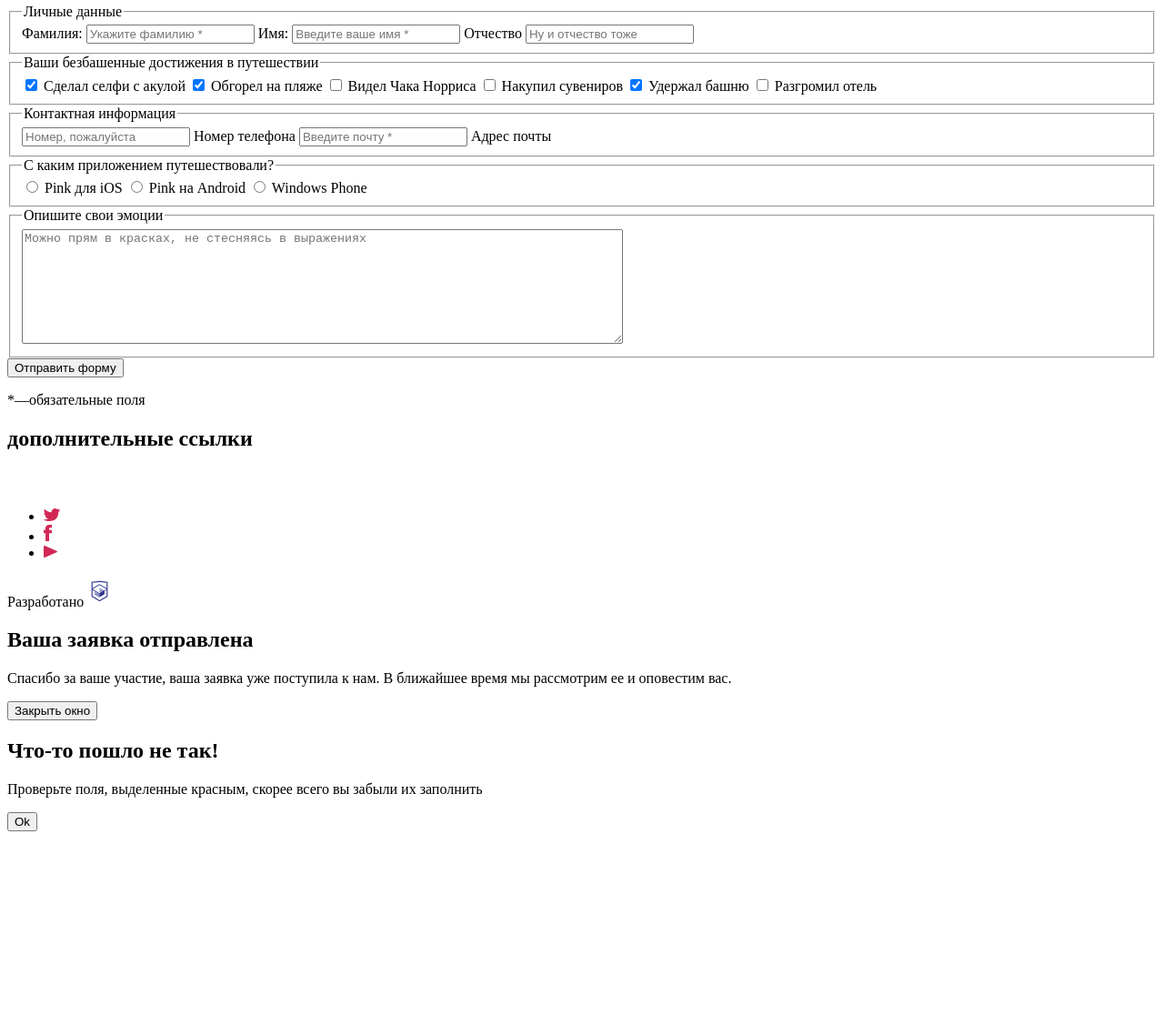
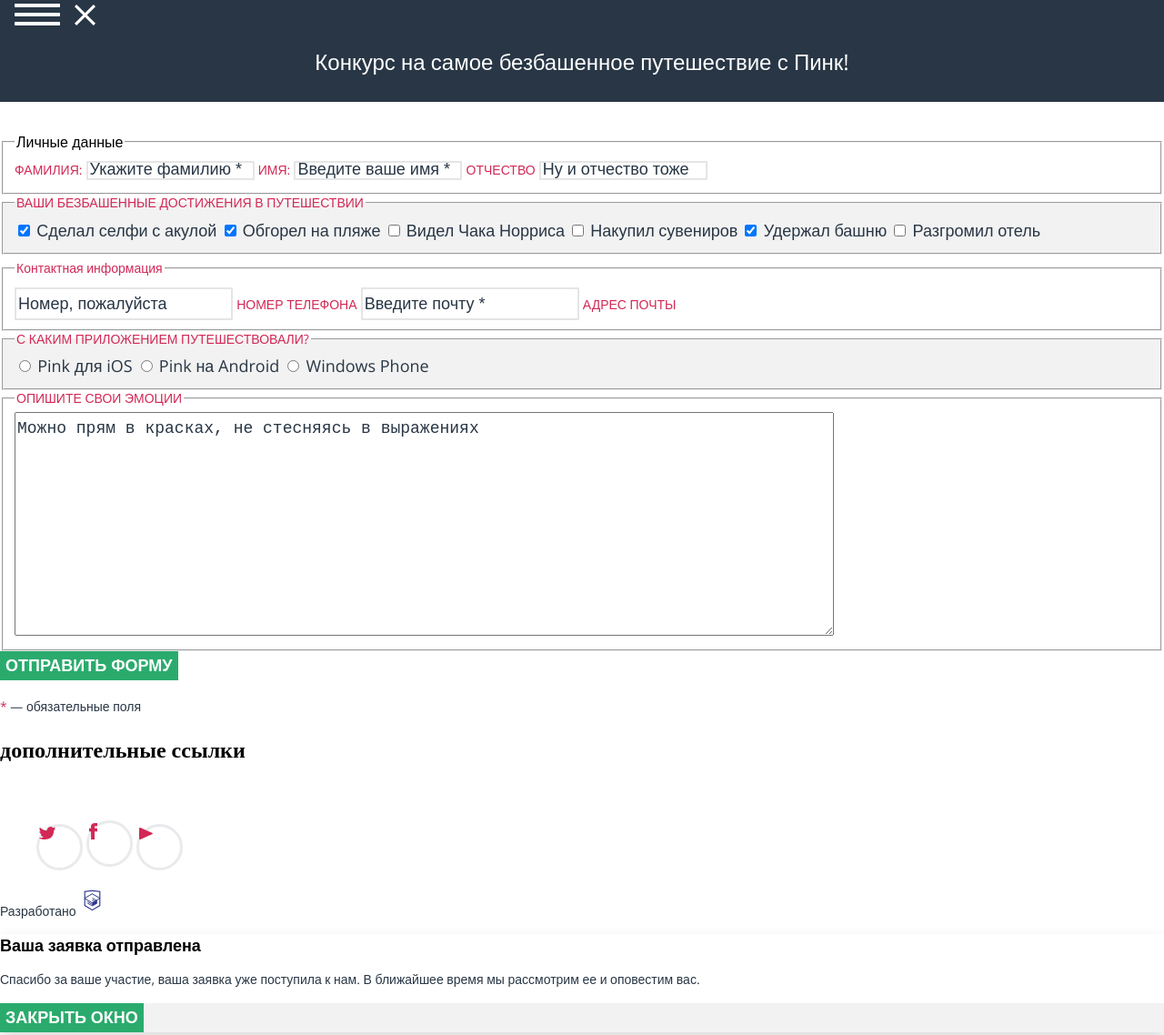
Before and after one commit to Yuriy64M/1096255-pink-22, a website: page source/form.html in a window 1280 px wide. Shown: the part 332-1470 px from the top of the page at 91% size. Before the commit the page ends 1254 px from the top, so only its background shows below. Drawn offline with nearby package versions, Linux system fonts and the light colour scheme; files that its build step writes are made by us from their sources.

Commit message:
фон и шрифты для формы

```diff
--- a/source/form.html
+++ b/source/form.html
@@ -5,6 +5,7 @@
     <title>HTML Academy: Пинк</title>
     <link rel="preconnect" href="https://fonts.gstatic.com">
     <link href="https://fonts.googleapis.com/css2?family=Open+Sans:ital,wght@0,300;0,400;0,700;0,800;1,300;1,600;1,700;1,800&display=swap" rel="stylesheet">
+    <link href="css/style.css" rel="stylesheet">
   </head>
   <body>
 
@@ -77,13 +78,13 @@
           <label class="achievements__label" for="idHotel">Разгромил отель</label>
         </fieldset>
 
-        <fieldset class="">
-          <legend class="">Контактная информация</legend>
-          <input type="text" name="numberPhone" placeholder="Номер, пожалуйста" id="idNumberPhone">
-          <label for="idNumberPhone">Номер телефона</label>
+        <fieldset class="your-contacts">
+          <legend class="your-contacts__title">Контактная информация</legend>
+          <input class="your-contacts__input" type="text" name="numberPhone" placeholder="Номер, пожалуйста" id="idNumberPhone">
+          <label class="your-contact__phone" for="idNumberPhone">Номер телефона</label>
 
-          <input type="text" name="mail" placeholder="Введите почту *" id="idMail">
-          <label for="idMail">Адрес почты</label>
+          <input class="your-contacts__input" type="text" name="mail" placeholder="Введите почту *" id="idMail">
+          <label class="your-contact__mail" for="idMail">Адрес почты</label>
         </fieldset>
 
         <fieldset class="your-platform">
@@ -103,7 +104,7 @@
 
         <input class="form__button" type="submit" value="Отправить форму">
       </form>
-      <p class="form-main__text"><span class="form-main__help">*</span>—обязательные поля</p>
+      <p class="form-main__text"><span class="form-main__help">*</span> — обязательные поля</p>
 
     </main>
 
@@ -144,14 +145,17 @@
     </footer>
 
     <section class="popup-success">
-      <h2 class="">Ваша заявка отправлена</h2>
-      <p class="">Спасибо за ваше участие, ваша заявка уже поступила к нам. В ближайшее время мы рассмотрим ее и оповестим вас.</p>
-      <button class="" type="button" name="button">Закрыть окно</button>
+      <h2 class="popup-success__title">Ваша заявка отправлена</h2>
+      <p class="popup-success__text">Спасибо за ваше участие, ваша заявка уже поступила к нам. В ближайшее время мы рассмотрим ее и оповестим вас.</p>
+      <div class="popup-success__wrapper">
+        <button class="popup-success__button" type="button" name="button">Закрыть окно</button>
+      </div>
+
     </section>
     <section class="popup-failure">
-      <h2 class="">Что-то пошло не так!</h2>
-      <p class="">Проверьте поля, выделенные красным, скорее всего вы забыли их заполнить</p>
-      <button class="" type="button" name="button">Ok</button>
+      <h2 class="popup-failure__title">Что-то пошло не так!</h2>
+      <p class="popup-failure__text">Проверьте поля, выделенные красным, скорее всего вы забыли их заполнить</p>
+      <button class="popup-failure__button" type="button" name="button">Ok</button>
     </section>
   </body>
 
--- a/source/less/contacts.less
+++ b/source/less/contacts.less
@@ -65,4 +65,5 @@
   width: 1200px;
   height: 123px;
   object-fit: contain;
+  left: 0;
 }
--- /dev/null
+++ b/source/less/form-main.less
@@ -0,0 +1,14 @@
+.form-main {
+  background-color: #ffffff;
+  font-family: "Open Sans", Arial, sans-serif;
+}
+
+.form-main__title {
+  padding: 0;
+  margin: 0;
+  font-style: normal;
+  font-weight: 300;
+  font-size: 24px;
+  line-height: 33px;
+  color: #ffffff;
+}
--- /dev/null
+++ b/source/less/form-name.less
@@ -0,0 +1,24 @@
+.form-name {
+  background-color: #ffffff;
+  font-family: "Open Sans", Arial, sans-serif;
+}
+
+.form-name__label {
+  font-style: normal;
+  font-weight: normal;
+  font-size: 14px;
+  line-height: 30px;
+  color:  #D22856;
+  text-transform: uppercase;
+}
+
+.form-name__input {
+  background-color: white;
+  border: 2px solid #E5E5E5;
+  border-radius: 1px;
+}
+
+.form-name__input::placeholder {
+  font-size: 18px;
+  color: #283645;
+}
--- /dev/null
+++ b/source/less/form.less
@@ -0,0 +1,4 @@
+.form {
+  background-color: white;
+  font-family: "Open Sans", Arial, sans-serif;
+}
--- /dev/null
+++ b/source/less/form/achievements.less
@@ -0,0 +1,21 @@
+.achievements {
+  background-color: #F2F2F2;
+  font-family: "Open Sans", Arial, sans-serif;
+}
+
+.achievements__title {
+  color: #D22856;
+  font-style: normal;
+  font-weight: normal;
+  font-size: 14px;
+  line-height: 18px;
+  text-transform: uppercase;
+}
+
+.achievements__label {
+  color: #283645;
+  font-style: normal;
+  font-weight: normal;
+  font-size: 18px;
+  line-height: 30px;
+}
--- /dev/null
+++ b/source/less/form/form-main.less
@@ -0,0 +1,30 @@
+.form-main {
+  background-color: #ffffff;
+  font-family: "Open Sans", Arial, sans-serif;
+}
+
+.form-main__title {
+  padding: 0;
+  margin: 0;
+  font-style: normal;
+  font-weight: 300;
+  font-size: 24px;
+  line-height: 33px;
+  color: #ffffff;
+}
+
+.form-main__text {
+  font-style: normal;
+  font-weight: normal;
+  font-size: 14px;
+  line-height: 30px;
+  color:  #283645;
+}
+
+.form-main__help {
+  font-style: normal;
+  font-weight: normal;
+  font-size: 14px;
+  line-height: 30px;
+  color:  #D22856;
+}
--- /dev/null
+++ b/source/less/form/form-name.less
@@ -0,0 +1,24 @@
+.form-name {
+  background-color: #ffffff;
+  font-family: "Open Sans", Arial, sans-serif;
+}
+
+.form-name__label {
+  font-style: normal;
+  font-weight: normal;
+  font-size: 14px;
+  line-height: 30px;
+  color:  #D22856;
+  text-transform: uppercase;
+}
+
+.form-name__input {
+  background-color: white;
+  border: 2px solid #E5E5E5;
+  border-radius: 1px;
+}
+
+.form-name__input::placeholder {
+  font-size: 18px;
+  color: #283645;
+}
--- /dev/null
+++ b/source/less/form/form.less
@@ -0,0 +1,15 @@
+.form {
+  background-color: white;
+  font-family: "Open Sans", Arial, sans-serif;
+}
+
+.form__button {
+  background-color: #2AAB6D;
+  font-style: normal;
+  font-weight: bold;
+  font-size: 18px;
+  line-height: 30px;
+  color: white;
+  text-transform: uppercase;
+  border: none;
+}
--- /dev/null
+++ b/source/less/form/popup-failure.less
@@ -0,0 +1,32 @@
+.popup-failure {
+  background-color: white;
+  font-family: "Open Sans", Arial, sans-serif;
+  box-shadow: 0px 7px 15px rgba(0, 1, 1, 0.15);
+}
+
+.popup-failure__title {
+  font-style: normal;
+  font-weight: bold;
+  font-size: 18px;
+  line-height: 24px;
+  color:  #000000;
+}
+
+.popup-failure__text {
+  font-style: normal;
+  font-weight: normal;
+  font-size: 14px;
+  line-height: 24px;
+  color: #283645;
+}
+
+.popup-failure__button {
+  background-color: #2AAB6D;
+  border: none;
+  font-style: normal;
+  font-weight: bold;
+  font-size: 18px;
+  line-height: 30px;
+  color: white;
+  text-transform: uppercase;
+}
--- /dev/null
+++ b/source/less/form/popup-success.less
@@ -0,0 +1,36 @@
+.popup-success {
+  background-color: white;
+  font-family: "Open Sans", Arial, sans-serif;
+  box-shadow: 0px 7px 15px rgba(0, 1, 1, 0.15);
+}
+
+.popup-success__title {
+  font-style: normal;
+  font-weight: bold;
+  font-size: 18px;
+  line-height: 24px;
+  color: black;
+}
+
+.popup-success__text {
+  font-style: normal;
+  font-weight: normal;
+  font-size: 14px;
+  line-height: 24px;
+  color: #283645;
+}
+
+.popup-success__wrapper {
+  background-color:  #F2F2F2;
+}
+
+.popup-success__button {
+  background-color: #2AAB6D;
+  border: none;
+  font-style: normal;
+  font-weight: bold;
+  font-size: 18px;
+  line-height: 30px;
+  color: #FFFFFF;
+  text-transform: uppercase;
+}
--- /dev/null
+++ b/source/less/form/your-contacts.less
@@ -0,0 +1,49 @@
+.your-contacts {
+  background-color: #ffffff;
+  font-family: "Open Sans", Arial, sans-serif;
+}
+
+.your-contacts__title {
+  font-style: normal;
+  font-weight: normal;
+  font-size: 14px;
+  line-height: 30px;
+  color:  #D22856;
+}
+
+.your-contacts__input {
+  border: 2px solid #E5E5E5;
+  border-radius: 1px;
+  background-color: white;
+  color: #283645;
+  font-style: normal;
+  font-weight: normal;
+  font-size: 18px;
+  line-height: 30px;
+}
+
+.your-contacts__input::placeholder {
+  color: #283645;
+  font-style: normal;
+  font-weight: normal;
+  font-size: 18px;
+  line-height: 30px;
+}
+
+.your-contact__phone {
+  font-style: normal;
+  font-weight: normal;
+  font-size: 14px;
+  line-height: 30px;
+  color: #D22856;
+  text-transform: uppercase;
+}
+
+.your-contact__mail {
+  font-style: normal;
+  font-weight: normal;
+  font-size: 14px;
+  line-height: 30px;
+  color: #D22856;
+  text-transform: uppercase;
+}
--- /dev/null
+++ b/source/less/form/your-platform.less
@@ -0,0 +1,21 @@
+.your-platform {
+  background-color: #F2F2F2;
+  font-family: "Open Sans", Arial, sans-serif;
+}
+
+.your-platform__title {
+  font-style: normal;
+  font-weight: normal;
+  font-size: 14px;
+  line-height: 18px;
+  color:  #D22856;
+  text-transform: uppercase;
+}
+
+.your-platform__label {
+  font-style: normal;
+  font-weight: normal;
+  font-size: 18px;
+  line-height: 30px;
+  color:  #283645;
+}
--- /dev/null
+++ b/source/less/form/your-review.less
@@ -0,0 +1,29 @@
+.your-review {
+  background-color: white;
+  font-family: "Open Sans", Arial, sans-serif;
+}
+
+.your-review__title {
+  font-style: normal;
+  font-weight: normal;
+  font-size: 14px;
+  line-height: 18px;
+  color:  #D22856;
+  text-transform: uppercase;
+}
+
+.your-review__text {
+  font-style: normal;
+  font-weight: normal;
+  font-size: 18px;
+  line-height: 30px;
+  color:  #283645;
+}
+
+.your-review__text::placeholder {
+  font-style: normal;
+  font-weight: normal;
+  font-size: 18px;
+  line-height: 30px;
+  color:  #283645;
+}
--- a/source/less/style.less
+++ b/source/less/style.less
@@ -25,3 +25,4 @@
 @import "form/your-platform.less";
 @import "form/your-review.less";
 @import "form/popup-success.less";
+@import "form/popup-failure.less";
```
Also changed, not shown: source/catalog.html (+1 -0 lines).
